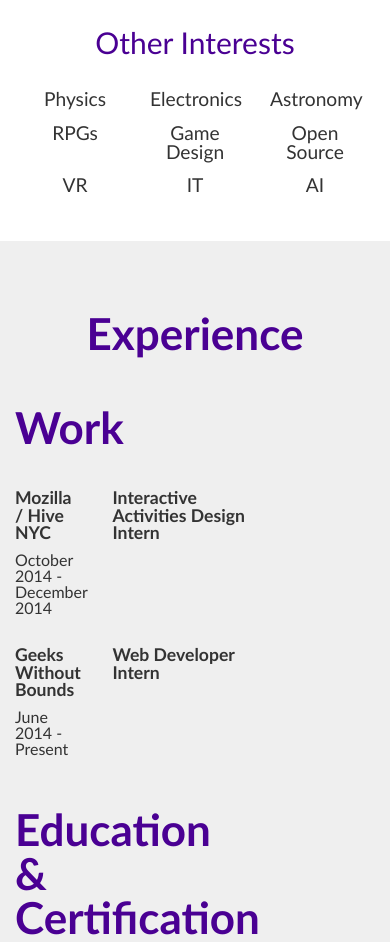
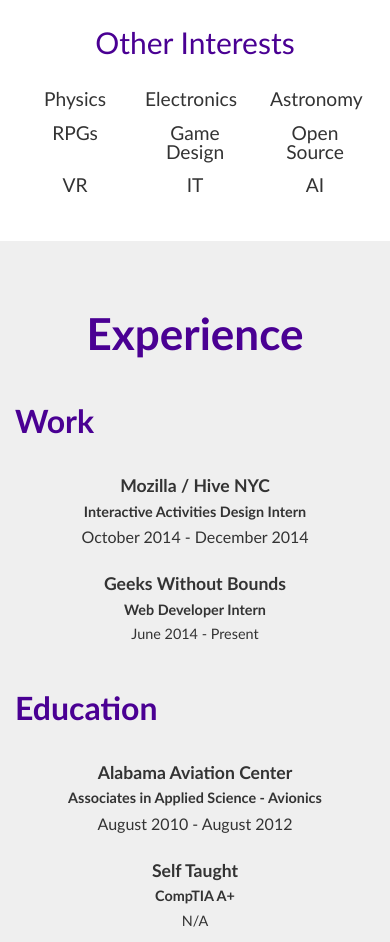
Before and after one commit to Lorage/Lorage.github.io, a plain HTML site: page index.html in a window 390 px wide. Shown: the part 1167-2109 px from the top of the page. Drawn offline with nearby package versions, Linux system fonts and the light colour scheme.

Commit message:
Work & Education fixes

```diff
--- a/index.html
+++ b/index.html
@@ -119,7 +119,7 @@
         </div>
 
         <div class="row">
-            <h2 class="col-xs-7 col-sm-8 col-sm-offset-2 col-md-offset-3">Education &#38 Certification</h2>
+            <h2 class="col-xs-7 col-sm-8 col-sm-offset-2 col-md-offset-3">Education</h2>
         </div>
         <div id="workOne">
             <div class="row rowOne">
@@ -139,7 +139,7 @@
             </div>
 
             <div class="row">
-                <p class="col-xs-3 col-sm-offset-2 col-md-offset-3">N/A</p>
+                <p style="margin-bottom: 50px;" class="col-xs-3 col-sm-offset-2 col-md-offset-3">N/A</p>
                 <p style="margin-bottom: 50px;" class="col-xs-5 textBlock"> Attaining a CompTIA A+ license was one of my first technical acheivments. Purely an IT exam, it tested my knowledge in troubleshooting and maintaining civilian computer systems, printers, and other devices, in addition to managing wireless networks and using a command line interface. </p>
             </div>
         </div>
--- a/style.css
+++ b/style.css
@@ -420,7 +420,53 @@ body p {
 @media (max-width: 660px){
 
     .textBlock {
-    display: none;
+        display: none;
     }
 
+    #workOne > div.row.rowOne > h3 {
+        width: 100%;
+        text-align: center;
+        margin-bottom: 10px;
+    }
+
+    #workOne > div.row.rowOne > p {
+        width: 100%;
+        text-align: center;
+        font-size: .9em;
+    }
+
+    #workOne > div:nth-child(2) > p.col-xs-3.col-sm-offset-2.col-md-offset-3 {
+        width: 100%;
+        text-align: center;
+    }
+
+    #workTwo > div.row.rowTwo > h3 {
+        width: 100%;
+        text-align: center;
+        margin-bottom: 10px;
+    }
+
+    #workTwo > div.row.rowTwo > p {
+        width: 100%;
+        text-align: center;
+        font-size: .9em;
+    }
+
+    #workTwo > div:nth-child(2) > p.col-xs-3.col-sm-offset-2.col-md-offset-3 {
+        width: 100%;
+        text-align: center;
+        font-size: .9em;
+    }
+
+    #sectionTwo > div:nth-child(2) > h2 {
+        font-size: 32px;
+    }
+
+    #sectionTwo > div:nth-child(5) > h2 {
+        font-size: 32px;
+    }
+
+    #interests > div:nth-child(2) > p:nth-child(2) {
+        padding-left: 7px;
+    }
 }
```
